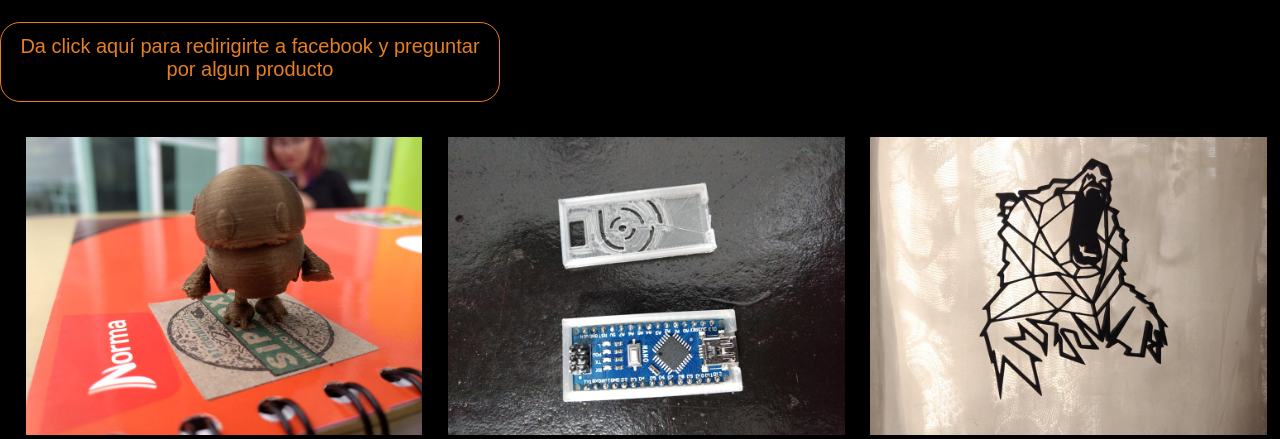
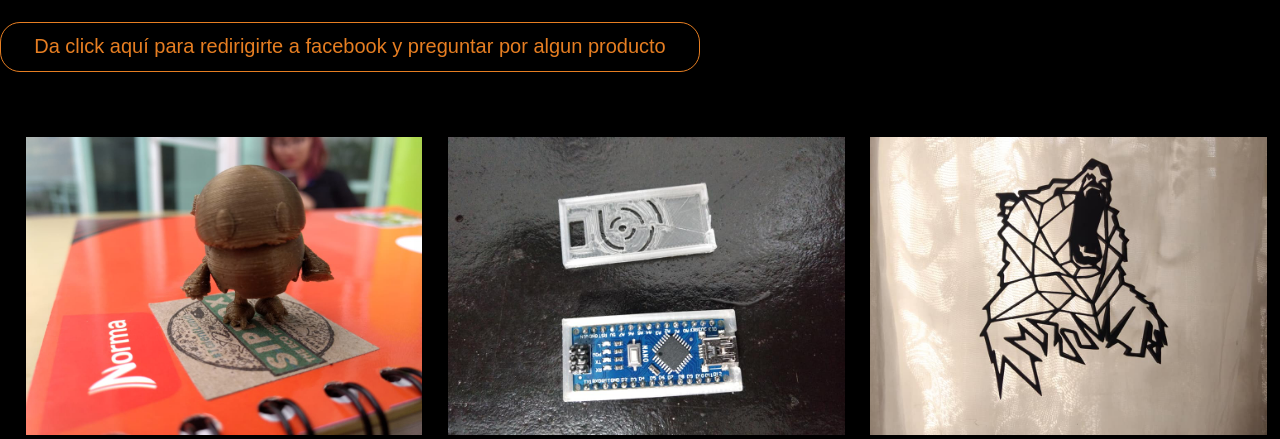
Before and after one commit to Goshykk/Impresiooname, a PHP site: page /tienda.html in a window 1280 px wide. Shown: the part 144-583 px from the top of the page. Run offline with PHP 8.4, Linux system fonts and the light colour scheme.

Commit message:
Update style.css
prueba del boton

```diff
--- a/resources/css/style.css
+++ b/resources/css/style.css
@@ -240,6 +240,6 @@ footer{
 	box-align: center;
 	}
 #bot_tienda{
-	height: 80px;
-	width: 500px;
+	height: 50px;
+	width: 700px;
 }
```
